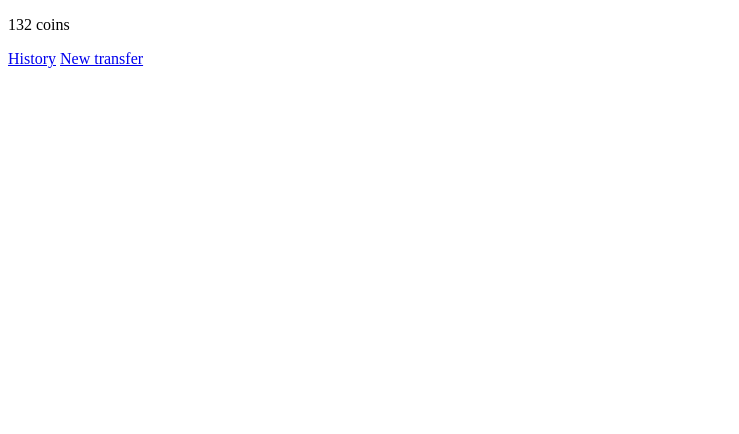
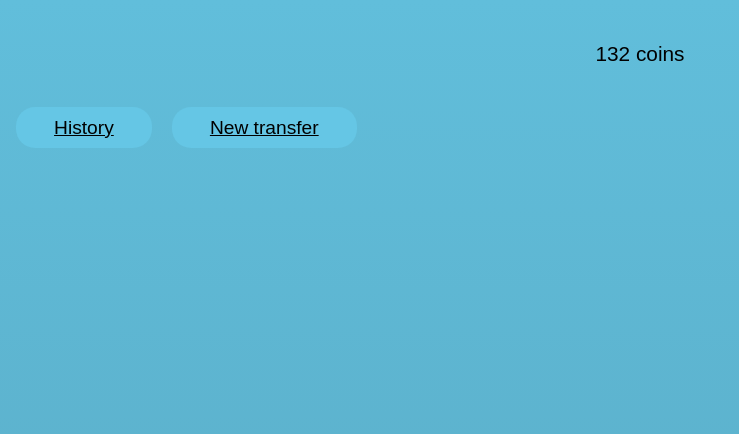
Before and after one commit to Britt-bit/IMD-currency-frontend, a website: page index.html in a window 1280 px wide. Shown: the whole page, without its empty margins (0-739 px from the left). Drawn offline with Linux system fonts and the light colour scheme; sample sign-in values are in the browser's storage.

Commit message:
added little css to index page

```diff
--- a/index.html
+++ b/index.html
@@ -13,8 +13,8 @@
         </div>
 
         <div id="align--horizontal"></div>
-            <a href="transfer.html">History</a>
-            <a href="transfer.html">New transfer</a>
+            <a class="btn btn--primary" href="#">History</a>
+            <a class="btn btn--primary" href="transfer.html">New transfer</a>
         </div>
 
         <div class="transfer--history">
--- a/source/sass/index.scss
+++ b/source/sass/index.scss
@@ -1 +1,8 @@
+@import "./valiables";
+@import 'components/text';
+@import 'components/buttons';
 @import 'components/body';
+
+.btn{
+    margin: 0 0.4em 0 0.4em;
+}
```
Also changed, not shown: dist/index.css, 1 other file.
